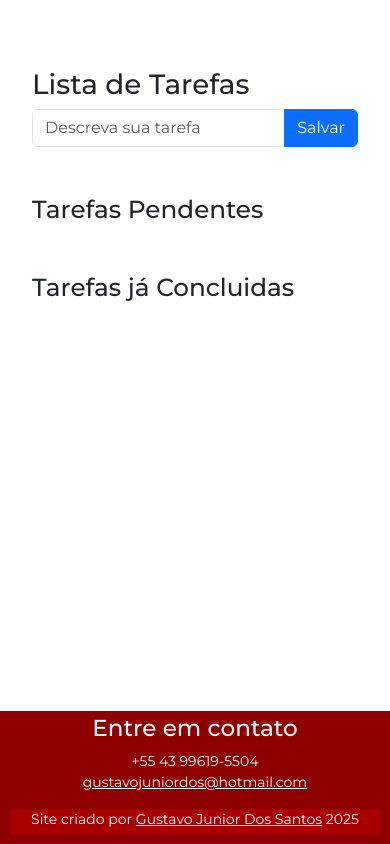
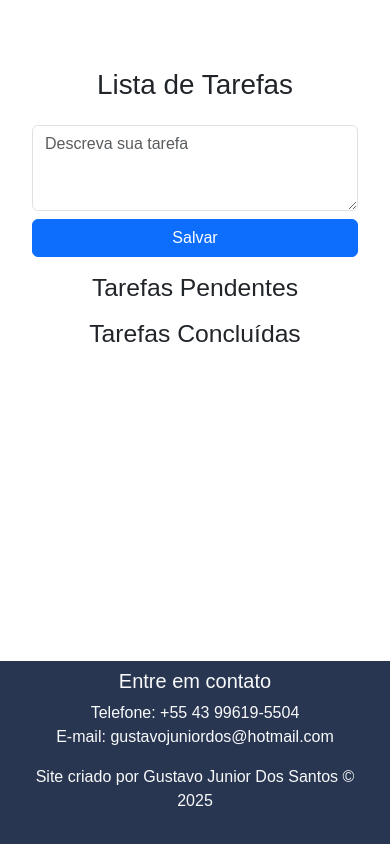
Before and after one commit to gustavodsantos/to-do-list, a Django app: template mysite/base/templates/base/home.html in a window 390 px wide. Run offline with Django 5.2, Linux system fonts and the light colour scheme; the template is opened without the code that fills it, so the values that code supplies are empty.

Commit message:
Tornando o projeto responsivo

```diff
--- /dev/null
+++ b/mysite/base/static/base/css/responsive.css
@@ -0,0 +1,68 @@
+/* Para dispositivos pequenos */
+@media (max-width: 768px) {
+    .d-flex {
+        flex-direction: column; /* Empilha os itens em uma coluna */
+    }
+
+    .d-flex textarea {
+        margin-right: 0; /* Remove o espaçamento lateral para evitar deslocamento */
+        margin-bottom: 0.5rem; /* Adiciona um espaçamento inferior entre os itens */
+    }
+
+    .d-flex button {
+        width: 100%; /* O botão ocupa toda a largura em telas pequenas */
+    }
+
+    .form-tarefa, .form-apagar {
+        width: 100%;
+        margin-bottom: 0.5rem; /* Espaçamento entre os elementos */
+    }
+
+    .footer {
+        text-align: center;
+        padding: 15px 10px;
+    }
+
+    h1, h2 {
+        text-align: center;
+        font-size: 1.75rem;
+    }
+
+    .form-tarefa {
+        flex-direction: column;
+        align-items: stretch;
+    }
+
+    input,
+    button {
+        width: 100%;
+        margin: 0.5rem 0;
+    }
+
+    textarea {
+        margin-bottom: 0.5rem; /* Ajuste para espaçamento em telas pequenas */
+        width: 100%;
+    }
+}
+
+/* Para dispositivos médios */
+@media (min-width: 769px) and (max-width: 1024px) {
+    h1 {
+        font-size: 2rem;
+    }
+
+    h2 {
+        font-size: 1.75rem;
+    }
+}
+
+/* Para dispositivos grandes */
+@media (min-width: 1025px) {
+    h1 {
+        font-size: 2.5rem;
+    }
+
+    h2 {
+        font-size: 2rem;
+    }
+}
--- a/mysite/base/static/base/css/style.css
+++ b/mysite/base/static/base/css/style.css
@@ -1,24 +1,19 @@
-@charset "UTF-8";
-
-@import url('https://fonts.googleapis.com/css2?family=Montserrat:ital,wght@0,100..900;1,100..900&display=swap');
-
-@import url('https://fonts.googleapis.com/css2?family=Passion+One&display=swap');
-
-@import url('https://fonts.googleapis.com/css2?family=Sriracha&display=swap');
-
 :root {
-    --fonte1: Verdana, Geneva, Tahoma, sans-serif;
-    --fonte2: 'Passion One', cursive;
-    --fonte3: 'Sriracha', cursive;
+    --fonte-principal: 'Montserrat', sans-serif;
+    --cor-primaria: #8e0000;
+    --cor-secundaria: #00a78e;
+    --cor-texto: #293651;
 }
 
+/* Configurações globais */
 * {
     margin: 0;
     padding: 0;
-    font-family: "Montserrat", "sans-serif";
+    box-sizing: border-box;
+    font-family: var(--fonte-principal);
 }
 
-html, body {
+body {
     min-height: 100vh;
     display: flex;
     flex-direction: column;
@@ -30,144 +25,41 @@ html, body {
     min-height: 100vh;
 }
 
-/* Conteúdo principal */
 .content {
     flex: 1;
     padding: 20px;
 }
 
-/* Footer fixo na parte inferior */
 .footer {
-    background-color: #333;
-    color: white;
+    background-color: var(--cor-texto);
+    color: #fff;
     text-align: center;
     padding: 10px;
 }
 
-section {
-    height: 600px;
+.footer a {
+    color: #fff;
+    text-decoration: none;
 }
 
-section.imagem {
-    background-size: contain;
-    background-repeat: no-repeat;
+.footer a:hover {
+    color: #111;
 }
 
-#img {
-    background-image: url("../img/imagem_sem_fundo.png");
-    background-position: center;
+.form-tarefa input, .form-tarefa button {
+    font-size: 1rem;
 }
 
-
-.fundo {
-    background-color: #8e0000;
-    font-size: 40px;
-    font-weight: 900;
+/* Ajustes gerais para textarea */
+textarea {
+    resize: none; /* Evita redimensionamento manual */
+    overflow-wrap: break-word; /* Quebra de palavra em textos longos */
+    word-wrap: break-word; /* Compatibilidade com navegadores antigos */
+    white-space: pre-wrap; /* Mantém quebras de linha */
+    font-size: 1rem;
 }
 
-.color {
-    color: #ffffff;
-    font-size: 40px;
+.d-flex textarea {
+    flex-grow: 1; /* Faz o textarea ocupar o espaço restante */
+    margin-right: 0.5rem; /* Espaçamento entre o textarea e o botão */
 }
-
-.center {
-    text-align: center;
-    margin-bottom: -4px;
-}
-
-.parte1 {
-    margin-left: 80px;
-    margin-top: 80px;
-    margin-right: 80px;
-}
-
-.parte2 {
-    background-color: #00a78e;
-    padding: 80px 80px;
-    color: #fff;
-
-}
-
-.title {
-    font-size: 48px;
-    font-weight: 900;
-    color: #111111;
-}
-
-.subtitle1 {
-    font-size: 26px;
-    color: #111111;
-    letter-spacing: 2pt;
-    padding-bottom: 20px;
-}
-
-.parte2 .subtitle1 {
-    color: #fff;
-}
-
-.parte2 .texto {
-    letter-spacing: 1.2pt;
-    margin-bottom: 26px;
-}
-
-.parte2 .projetos {
-    list-style: none;
-}
-
-.subtitle2 {
-    font-size: 22px;
-    font-weight: 300;
-    letter-spacing: 2pt;
-    padding-bottom: 15px;
-}
-
-.text {
-    color: #76778c;
-    font-size: 20px;
-    letter-spacing: 1.2pt;
-    line-height: 32px;
-    margin-bottom: 40px;
-}
-
-.btn {
-    color: white;
-    background-color: #8e0000;
-    border-radius: 5px;
-    padding: 20px 40px;
-    text-decoration: none;
-    font-weight: 500;
-}
-
-.barra-progresso {
-    height: 40px;
-    width: 400px;
-    accent-color: #00a78e;
-}
-
-.parte3 {
-    color: #00a78e;
-    padding: 80px 80px;
-}
-
-footer {
-    margin: 0;
-    background-color: #293651;
-    color: #828a9c;
-    font-size: 14px;
-}
-
-footer a {
-    color: #ffffff;
-}
-
-footer a:hover {
-    color: #111111;
-}
-
-.main-footer {
-    background-color: #8e0000;
-}
-
-.rights {
-    background-color: #a80000;
-}
--- a/mysite/base/templates/base/footer.html
+++ b/mysite/base/templates/base/footer.html
@@ -1,28 +1,22 @@
-{% load static %}
-{% block body %}
-<footer class=" footer main-footer pt-1 text-light">
+<footer class="footer main-footer pt-2 text-light">
     <div class="container">
-        <div class="row">
-            <div class="col">
-                <h3>Entre em contato</h3>
-                <address>
-                    +55 43 99619-5504
-                    <br/>
-                    <a href="mailto:{{ contato_email }}">{{ contato_email }}</a>
-                </address>
+        <div class="row justify-content-between align-items-center">
+            <div class="col-12 col-md-6 text-center text-md-start">
+                <h5>Entre em contato</h5>
+                <p>
+                    Telefone: +55 43 99619-5504<br>
+                    E-mail: <a href="mailto:{{ contato_email }}" class="text-light" aria-label="Enviar e-mail para {{ contato_email }}">{{ contato_email }}</a>
+                </p>
             </div>
-        </div>
-    </div>
-
-    <div class="rights pb-1">
-        <div class="container">
-            <div class="row">
-                <div class="col">
-                    Site criado por <a href="https://www.linkedin.com/in/gustavo-junior-dos-santos/" target="_blank">Gustavo
-                    Junior Dos Santos</a> {% now 'Y' %}
-                </div>
+            <div class="col-12 col-md-6 text-center text-md-start">
+                <p>
+                    Site criado por
+                    <a href="https://www.linkedin.com/in/gustavo-junior-dos-santos/" target="_blank"
+                       class="text-light" aria-label="Perfil no LinkedIn de Gustavo Junior Dos Santos">
+                        Gustavo Junior Dos Santos
+                    </a> © {% now 'Y' %}
+                </p>
             </div>
         </div>
     </div>
 </footer>
-{% endblock body %}
--- a/mysite/base/templates/base/home.html
+++ b/mysite/base/templates/base/home.html
@@ -9,94 +9,78 @@
     <title>Lista de Tarefas</title>
 
     <link href="{% static 'base/css/style.css' %}" rel="stylesheet">
+    <link href="{% static 'base/css/responsive.css' %}" rel="stylesheet">
     <link href="https://cdn.jsdelivr.net/npm/bootstrap@5.3.3/dist/css/bootstrap.min.css" rel="stylesheet"
           integrity="sha384-QWTKZyjpPEjISv5WaRU9OFeRpok6YctnYmDr5pNlyT2bRjXh0JMhjY6hW+ALEwIH" crossorigin="anonymous">
 </head>
 <body>
-
-
 <div class="wrapper">
     <div class="content">
-
         <div class="container">
             <div class="row">
-                    <div class="col-md-11 offset-md-2">
-                        <h1 class="mt-5">Lista de Tarefas</h1>
+                <div class="col-12 col-md-10 offset-md-1">
+                    <h1 class="mt-5 text-center text-md-start">Lista de Tarefas</h1>
 
-                        <form method="POST" action="{% url 'base:home' %}">
+                    <!-- Formulário de nova tarefa -->
+                    <form method="POST" action="{% url 'base:home' %}" class="mt-4">
                         {% csrf_token %}
-
-                            <div class="input-group mb-3">
-                                <input type="text" class="form-control" placeholder="Descreva sua tarefa" name="nome"
-                                       aria-label="Descreva sua tarefa" aria-describedby="button-addon2">
-                                <button type="submit" class="btn btn-primary" id="button-addon2">Salvar</button>
+                        <div class="mb-3">
+                            <textarea id="tarefa" class="form-control" placeholder="Descreva sua tarefa"
+                                      name="nome" required maxlength="500" rows="3" aria-label="Nova tarefa"></textarea>
+                            <button type="submit" class="btn btn-primary mt-2 d-block w-100">Salvar</button>
                         </div>
-                            <small class="form-text text-muted">{{ form.nome.errors }}</small>
+                        {% if form.nome.errors %}
+                            <small class="text-danger">{{ form.nome.errors }}</small>
+                        {% endif %}
                     </form>
 
-                        <h2 class="mt-5">Tarefas Pendentes</h2>
-
+                    <!-- Lista de tarefas pendentes -->
+                    <h2 class="mt-3">Tarefas Pendentes</h2>
                     {% for tarefa in tarefa_pendentes %}
-                            <form action="{% url 'base:detalhe' tarefa_id=tarefa.id %}" method="post">
+                        <form action="{% url 'base:detalhe' tarefa_id=tarefa.id %}" method="post"
+                              class="form-tarefa mb-3">
                             {% csrf_token %}
-                                <div class="input-group mb-3">
-                                    <div class="input-group-text">
-                                        <input class="form-check-input mt-0" type="checkbox" aria-label="Descreva sua tarefa">
-                                    </div>
-                                    <input type="text" class="form-control" aria-label="Descreva sua tarefa" required="required"
-                                           value="{{ tarefa.nome }}" name="nome">
+                            <div class="input-group">
+                                <textarea class="form-control" name="nome" required
+                                          rows="2">{{ tarefa.nome }}</textarea>
                                 <input type="hidden" value="checked" name="feita">
-                                    <div class="input-group-append">
-                                        <button type="submit" class="btn btn-success">Marcar como Feita</button>
-                                    </div>
+                                <button type="submit" class="btn btn-success ms-2">Feita</button>
                             </div>
                         </form>
+                        <hr class="mt-2 mb-5"> <!-- Linha separadora -->
                     {% endfor %}
 
-                        <h2 class="mt-5">Tarefas já Concluidas</h2>
+                    <!-- Lista de tarefas concluídas -->
+                    <h2 class="mt-3">Tarefas Concluídas</h2>
+                    {% for tarefa in tarefas_feitas %}
+                        <div class="d-flex justify-content-between mb-3">
+                            <form action="{% url 'base:apagar' tarefa_id=tarefa.id %}" method="post"
+                                  class="form-apagar me-2">
+                                {% csrf_token %}
+                                <button type="submit" class="btn btn-danger">Apagar</button>
+                            </form>
 
-                        {% for tarefa in tarefas_feitas %}
-                            <div class="row">
-                                <div class="col-1">
-                                    <form action="{% url 'base:apagar' tarefa_id=tarefa.id %}" method="post">
+                            <form action="{% url 'base:detalhe' tarefa_id=tarefa.id %}" method="post"
+                                  class="flex-grow-1">
                                 {% csrf_token %}
-                                        <div class="input-group mb-3">
-                                            <div class="input-group-append">
-                                                <button type="submit" class="btn btn-danger">Apagar</button>
-                                            </div>
+                                <div class="d-flex">
+                                    <textarea class="form-control flex-grow-1" name="nome" required
+                                              rows="2">{{ tarefa.nome }}</textarea>
+                                    <button type="submit" class="btn btn-warning ms-2">Pendente</button>
                                 </div>
                             </form>
                         </div>
-
-                                <div class="col-11">
-                                    <form action="{% url 'base:detalhe' tarefa_id=tarefa.id %}" method="post">
-                                        {% csrf_token %}
-                                        <div class="input-group mb-3">
-                                            <input type="text" class="form-control" placeholder="Descreva sua tarefa"
-                                                   required="required"
-                                                   aria-label="Descreva sua tarefa" name="nome" value="{{ tarefa.nome }}">
-
-                                            <div class="input-group-append">
-                                                <button type="submit" class="btn btn-warning">Marcar como Pendente</button>
-                                            </div>
-
-                                        </div>
-                                    </form>
-                                </div>
-
-                            </div>
-
-
+                        <hr class="mt-1 mb-5"> <!-- Linha separadora -->
                     {% endfor %}
                 </div>
             </div>
         </div>
-
     </div>
 
     {% include 'base/footer.html' with contato_email='gustavojuniordos@hotmail.com' only %}
-
 </div>
-
+<script src="https://cdn.jsdelivr.net/npm/bootstrap@5.3.3/dist/js/bootstrap.bundle.min.js"
+        integrity="sha384-YvpcrYf0tY3lHB60NNkmXc5s9fDVZLESaAA55NDzOxhy9GkcIdslK1eN7N6jIeHz"
+        crossorigin="anonymous"></script>
 </body>
 </html>
```
Lines whose indentation alone changed are shown as unchanged.
